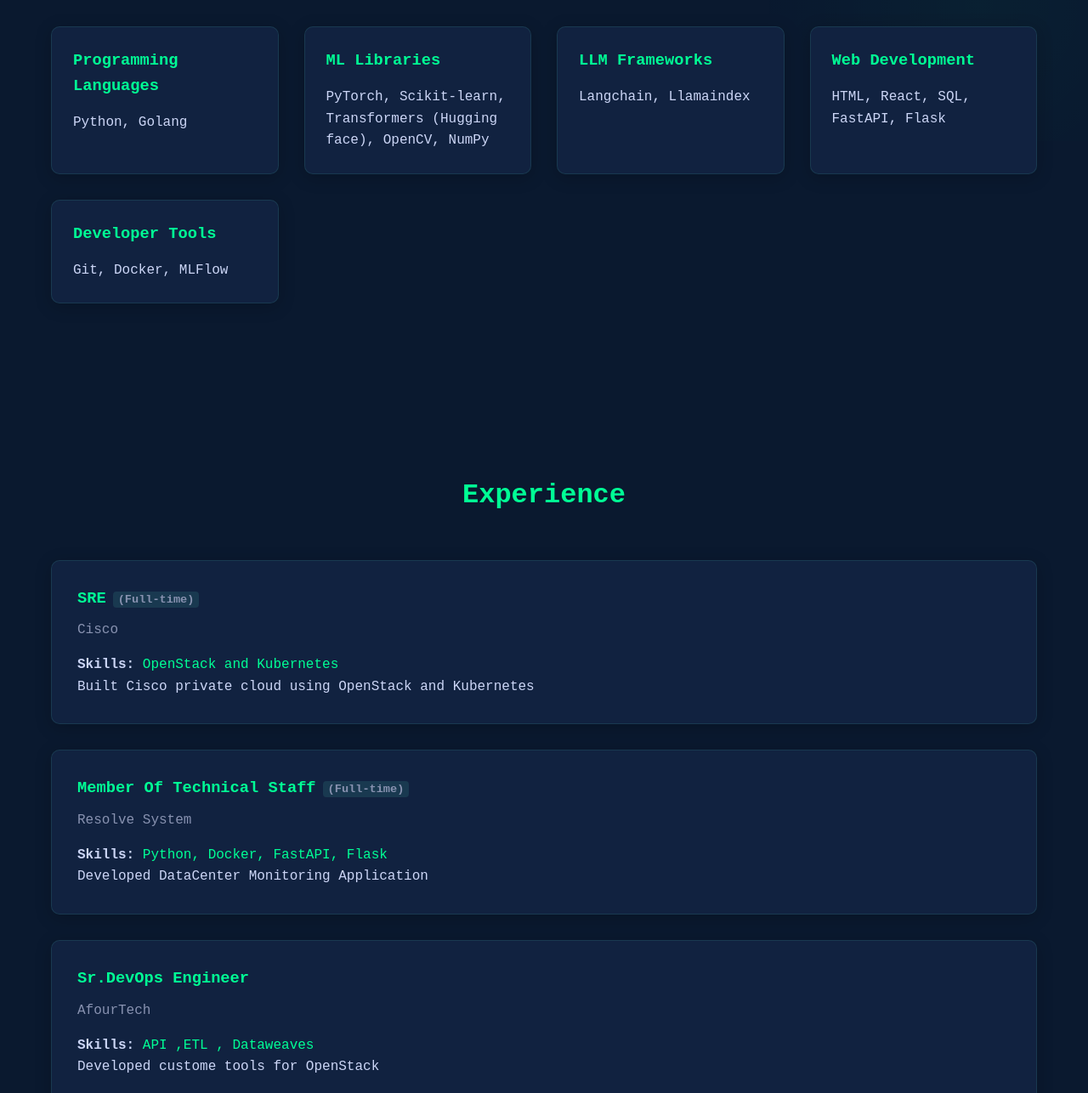
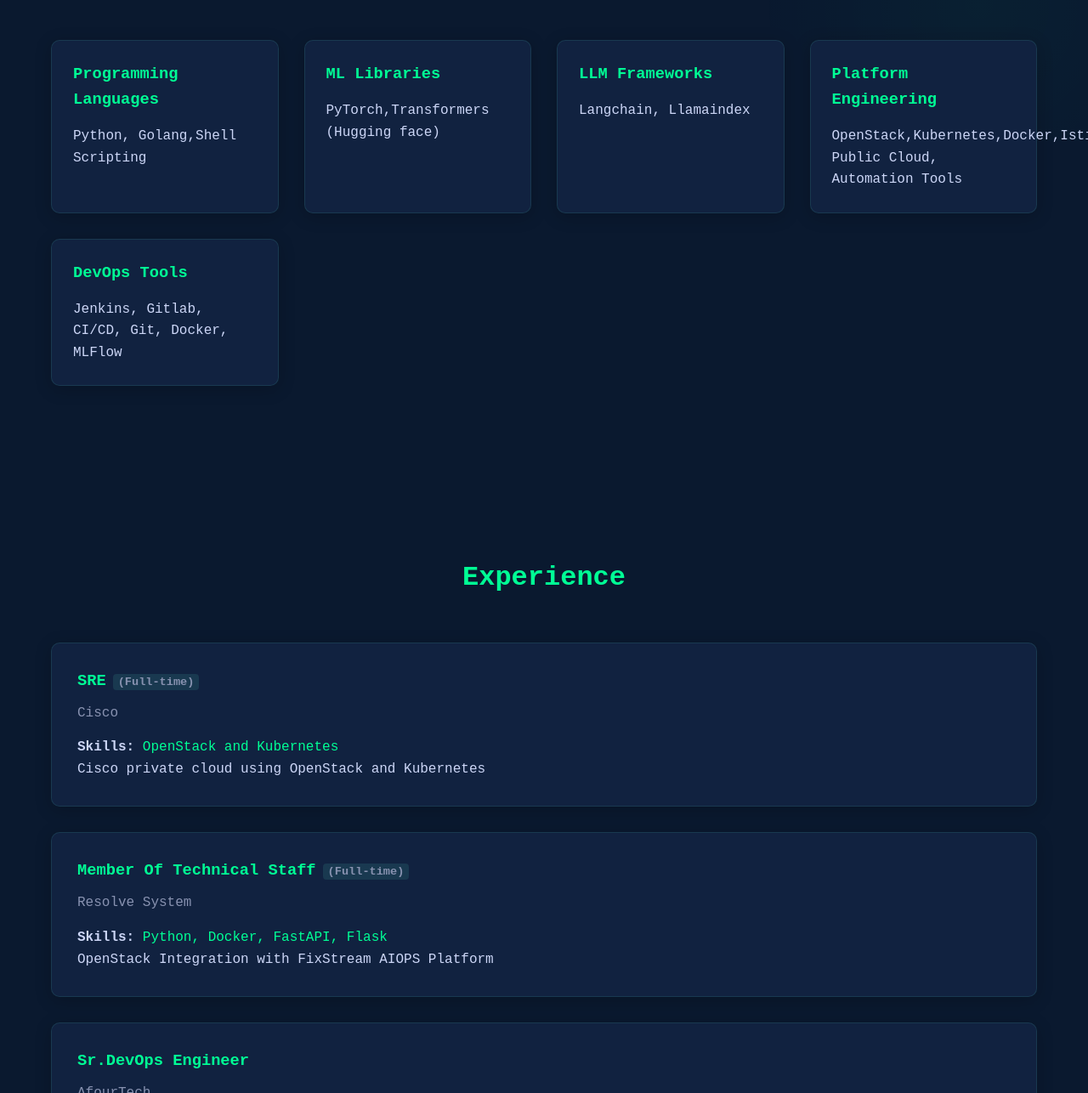
Before and after one commit to bmangesh/bmangesh.github.io, a plain HTML site: page index.html in a window 1280 px wide. Shown: the part 634-1920 px from the top of the page at 85% size. Drawn offline with Linux system fonts and the light colour scheme.

Commit message:
Update index.html

```diff
--- a/index.html
+++ b/index.html
@@ -1,3 +1,4 @@
+cccccctnriccntjknrfgjetknefuhebfkdrdblehtgch
 <!DOCTYPE html>
 <html lang="en">
 <head>
@@ -351,7 +352,7 @@
 
     <header>
         <nav class="container">
-            <div class="logo">bmangesh</div>
+            <div class="logo">In-Progress</div>
             <div class="nav-links">
                 <a href="#about">About</a>
                 <a href="#skills">Skills</a>
@@ -382,23 +383,23 @@
         <div class="skills-grid">
             <div class="skill-category">
                 <h3>Programming Languages</h3>
-                <p>Python, Golang</p>
+                <p>Python, Golang,Shell Scripting</p>
             </div>
             <div class="skill-category">
                 <h3>ML Libraries</h3>
-                <p>PyTorch, Scikit-learn, Transformers (Hugging face), OpenCV, NumPy</p>
+                <p>PyTorch,Transformers (Hugging face)</p>
             </div>
             <div class="skill-category">
                 <h3>LLM Frameworks</h3>
                 <p>Langchain, Llamaindex</p>
             </div>
             <div class="skill-category">
-                <h3>Web Development</h3>
-                <p>HTML, React, SQL, FastAPI, Flask</p>
+                <h3>Platform Engineering</h3>
+                <p>OpenStack,Kubernetes,Docker,Istio,Linux, Public Cloud, Automation Tools</p>
             </div>
             <div class="skill-category">
-                <h3>Developer Tools</h3>
-                <p>Git, Docker, MLFlow</p>
+                <h3>DevOps Tools</h3>
+                <p>Jenkins, Gitlab, CI/CD, Git, Docker, MLFlow</p>
             </div>
         </div>
     </div>
@@ -411,20 +412,20 @@
                 <h3>SRE<span class="part-time">(Full-time)</span></h3>
                 <div class="company">Cisco</div>
                 <p><strong>Skills:</strong> <span style="color: var(--primary-color);">OpenStack and Kubernetes</span></p>
-                <p>Built Cisco private cloud using OpenStack and Kubernetes</p>
+                <p> Cisco private cloud using OpenStack and Kubernetes</p>
             </div>
             <div class="experience-item">
                 <h3>Member Of Technical Staff<span class="part-time">(Full-time)</span></h3>
                 <div class="company">Resolve System</div>
                 <p><strong>Skills:</strong> <span style="color: var(--primary-color);">Python, Docker, FastAPI, Flask</span></p>
-                <p>Developed DataCenter Monitoring Application</p>
+                <p>OpenStack Integration with FixStream AIOPS Platform</p>
             </div>
             <div class="experience-item">
                 <h3>Sr.DevOps Engineer</h3>
                 <div class="company">AfourTech</div>
                 <p><strong>Skills:</strong> <span style="color: var(--primary-color);">API ,ETL , Dataweaves</span></p>
 
-                <p>Developed custome tools for OpenStack</p>
+                <p>OpenStack and Developing Automation tools</p>
             </div>
         </div>
     </section>
```
